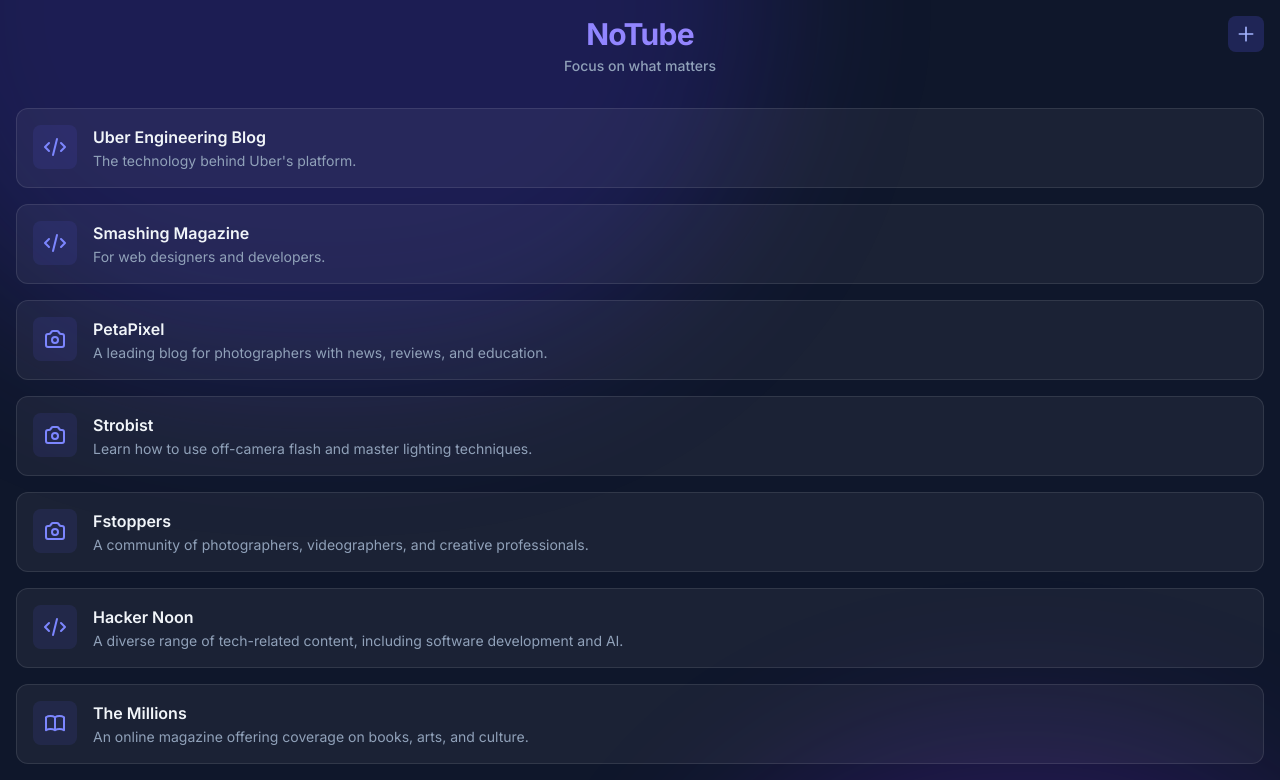
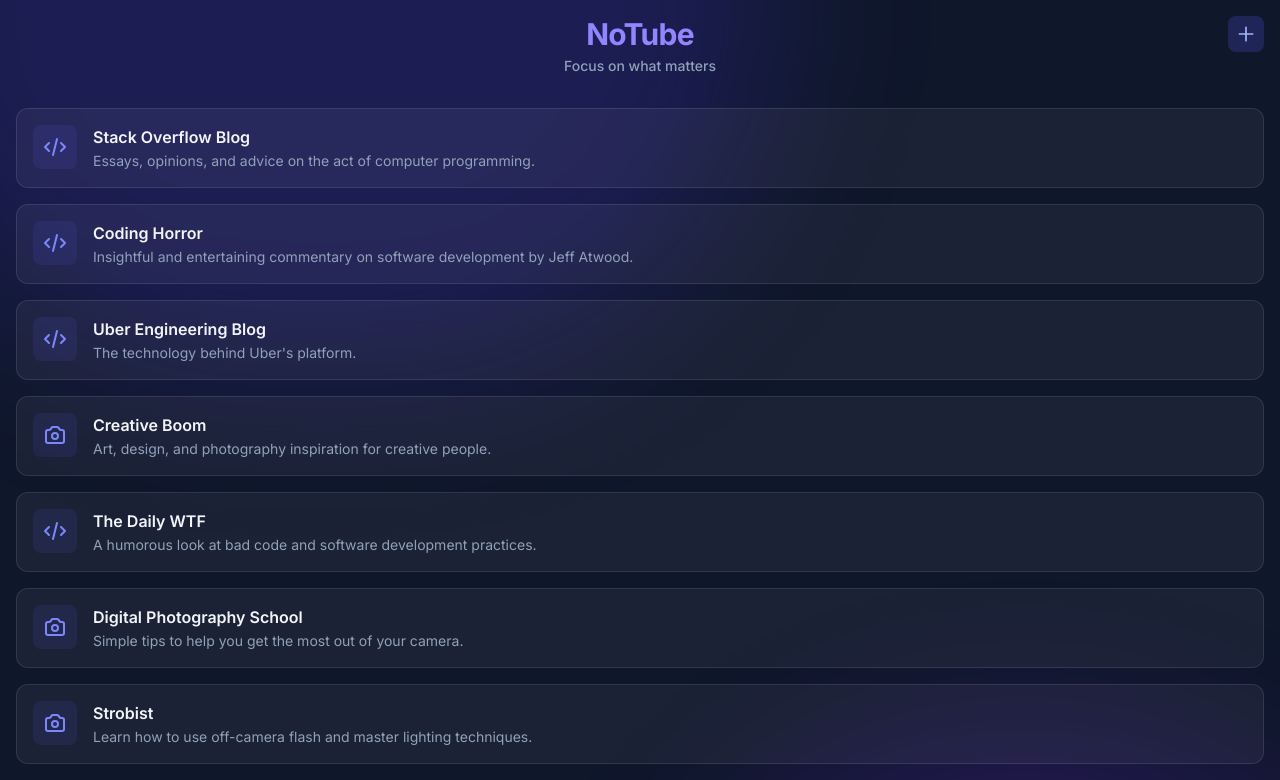
Before and after one commit to rooshimadethis/notube, a React (Vite) app in the folder app/: page / in a window 1280 px wide. Shown: the top 780 px of the page. Built offline with nearby package versions, Linux system fonts and the light colour scheme.

Commit message:
shuffle all

```diff
--- a/app/src/App.jsx
+++ b/app/src/App.jsx
@@ -3,6 +3,7 @@
 function App() {
   const [alternatives, setAlternatives] = useState([]);
   const [userAlternatives, setUserAlternatives] = useState([]);
+  const [allAlternatives, setAllAlternatives] = useState([]);
 
   useEffect(() => {
     // Load user alternatives
@@ -17,14 +18,19 @@
     fetch('alternatives.json')
       .then(response => response.json())
       .then(data => {
-        // Fisher-Yates shuffle
-        for (let i = data.length - 1; i > 0; i--) {
-          const j = Math.floor(Math.random() * (i + 1));
-          [data[i], data[j]] = [data[j], data[i]];
-        }
         setAlternatives(data);
       });
   }, []);
+
+  useEffect(() => {
+    const combined = [...userAlternatives, ...alternatives];
+    // Fisher-Yates shuffle
+    for (let i = combined.length - 1; i > 0; i--) {
+      const j = Math.floor(Math.random() * (i + 1));
+      [combined[i], combined[j]] = [combined[j], combined[i]];
+    }
+    setAllAlternatives(combined);
+  }, [userAlternatives, alternatives]);
 
   const getIcon = (category) => {
     switch (category) {
@@ -110,7 +116,7 @@
 
         {/* List */}
         <div className="flex-1 overflow-y-auto space-y-4 pb-6 scrollbar-hide">
-          {[...userAlternatives, ...alternatives].map((alt, index) => (
+          {allAlternatives.map((alt, index) => (
             <a
               key={alt.title}
               href={alt.url}
```
